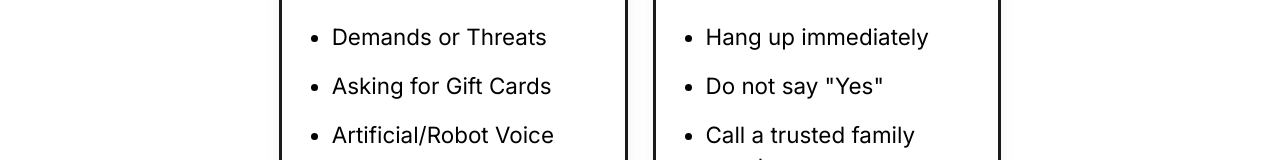
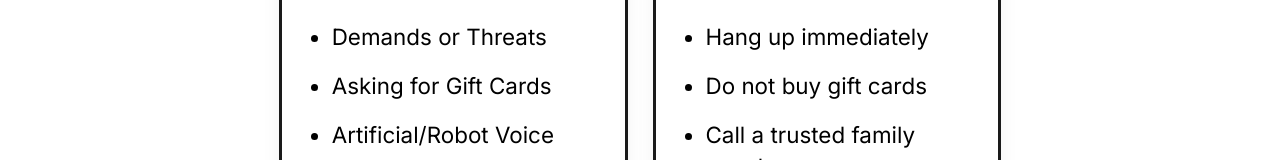
Before and after one commit to AkshamTuteja/MESA-NEDC-2026, a plain HTML site: page call.html in a window 1280 px wide. Shown: the part 746-906 px from the top of the page. Drawn offline with Linux system fonts and the light colour scheme.

Commit message:
Update call.html

```diff
--- a/call.html
+++ b/call.html
@@ -39,7 +39,7 @@
                     <ul>
                         <li>Stay Calm</li>
                         <li>Hang up immediately</li>
-                        <li>Do not say "Yes"</li>
+                        <li>Do not buy gift cards</li>
                         <li>Call a trusted family member</li>
                     </ul>
                 </section>
```
